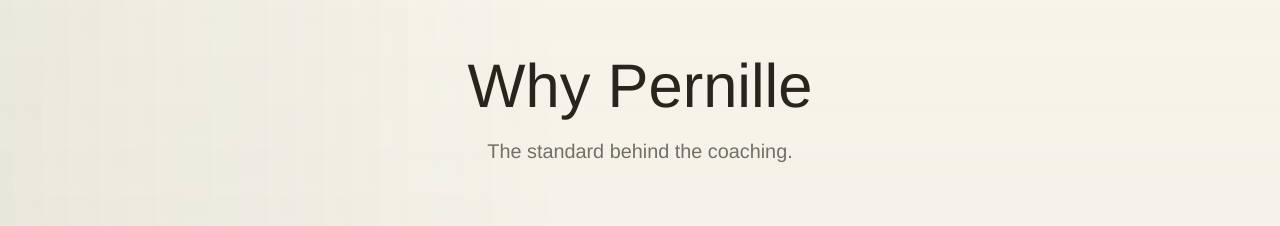
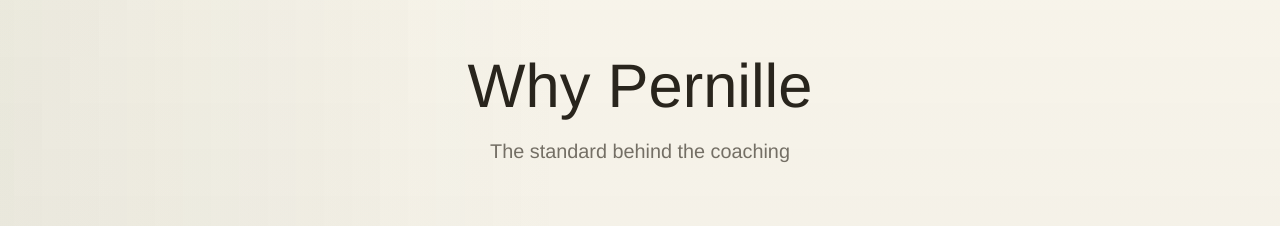
Before and after one commit to TimmyTululu/pernille-performance, a React (Vite) app: page / in a window 1280 px wide. Shown: the part 1120-1346 px from the top of the page. Built offline with nearby package versions, Linux system fonts and the light colour scheme.

Commit message:
Remove Why Pernille subcopy period

```diff
--- a/src/main.tsx
+++ b/src/main.tsx
@@ -186,7 +186,7 @@ function App() {
         >
           <div className="section-heading">
             <h2 id="why-pernille-title">Why Pernille</h2>
-            <p>The standard behind the coaching.</p>
+            <p>The standard behind the coaching</p>
           </div>
           <div className="why-pernille-copy">
             <p>
```
